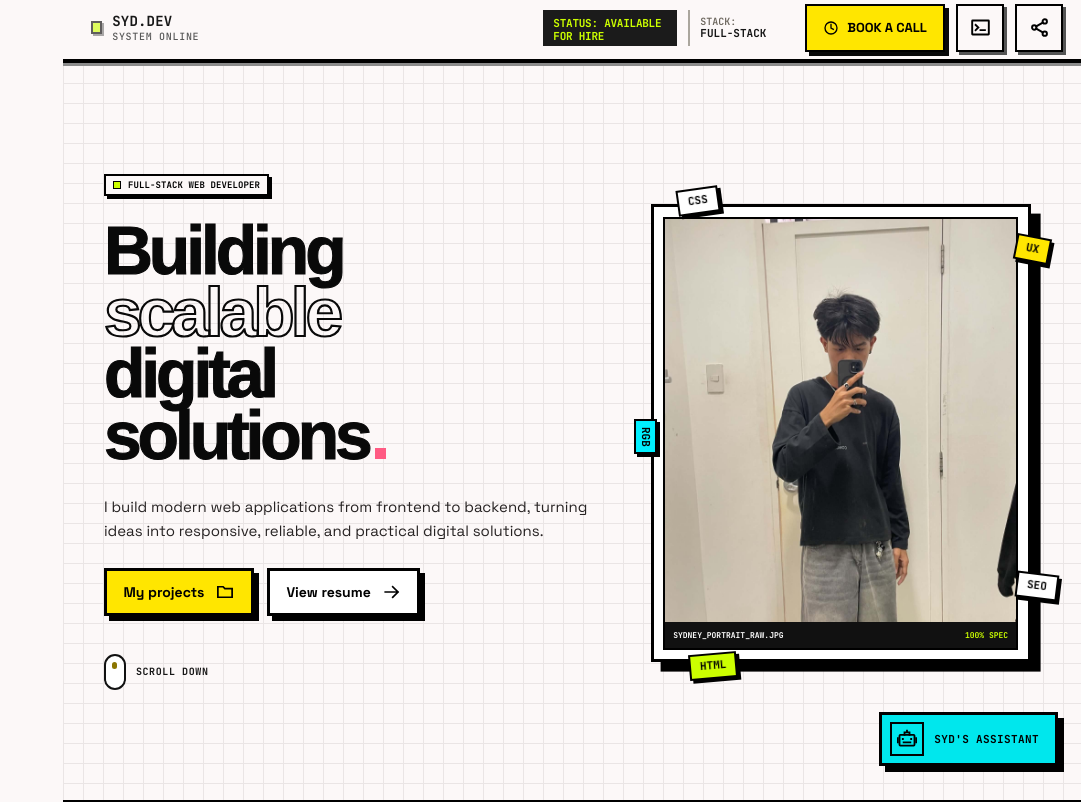
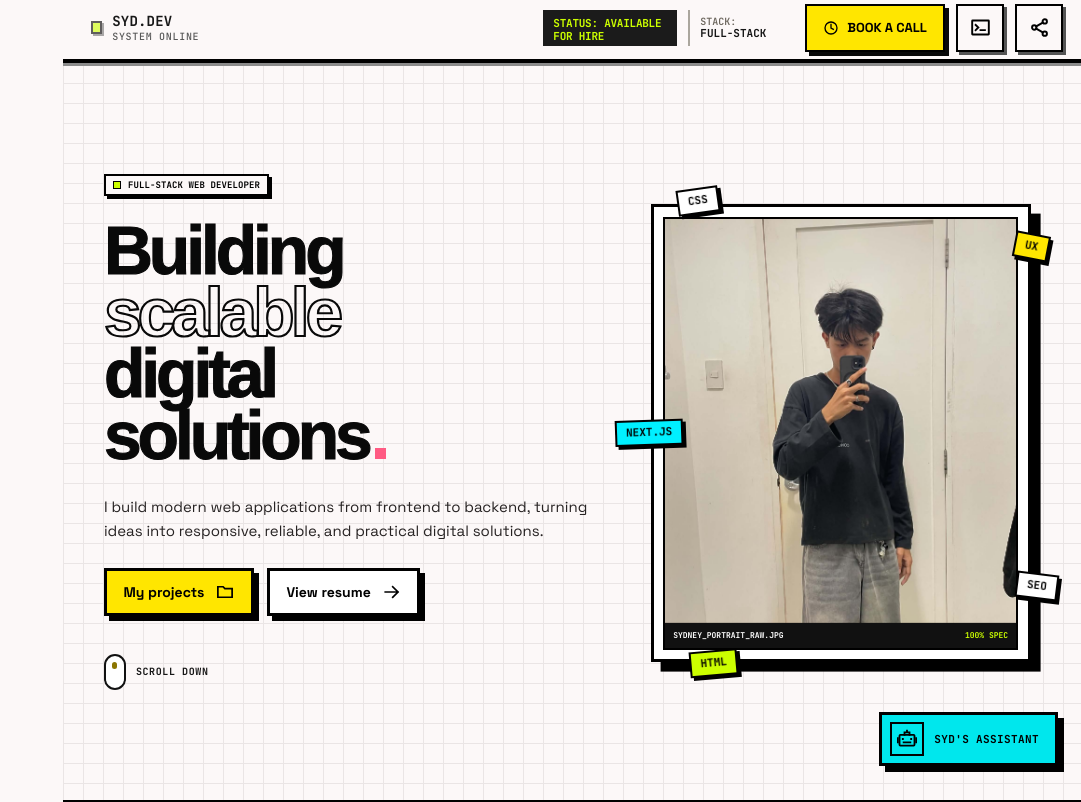
Before and after one commit to Syddevv/Portfolio-V2, a React (Vite) app in the folder my-portfolio/: page /#explore in a window 1280 px wide. Shown: the top 802 px of the page, without its empty margins (199-1280 px from the left). Built offline with nearby package versions, Linux system fonts and the light colour scheme.

Commit message:
style: update portrait sticker from RGB to NEXT.JS for improved clarity

```diff
--- a/my-portfolio/src/components/Explore.css
+++ b/my-portfolio/src/components/Explore.css
@@ -86,26 +86,44 @@
 .hero-scroll-mouse > span { transition: transform var(--motion-fast) steps(2, end); }
 .hero-scroll:hover .hero-scroll-mouse > span { transform: translateY(3px); }
 
-.hero-visual { --portrait-shadow: clamp(8px, .75vw, 14px); position: relative; width: min(calc(100% - var(--portrait-shadow)), clamp(270px, 29.7vw, 570px)); justify-self: end; margin: 22px var(--portrait-shadow) 18px 0; }
+.hero-visual { --portrait-shadow: clamp(8px, .75vw, 14px); position: relative; width: min(calc(100% - var(--portrait-shadow)), clamp(270px, 29.7vw, 570px)); justify-self: end; margin: 22px var(--portrait-shadow) 18px 0; overflow: visible; }
 .portrait-frame { width: 100%; aspect-ratio: .83; padding: clamp(7px, .75vw, 13px); border: 3px solid #000; background: #fff; box-shadow: var(--portrait-shadow) var(--portrait-shadow) 0 #000; }
 .portrait-inner { display: flex; flex-direction: column; width: 100%; height: 100%; border: 2px solid #000; background: #e8e4d9; overflow: hidden; }
-.portrait-inner img { display: block; width: 100%; min-height: 0; flex: 1; object-fit: cover; object-position: center 27%; }
+.portrait-inner img {
+  --portrait-drift-x: 3px;
+  --portrait-drift-y: -5px;
+  display: block;
+  width: 100%;
+  min-height: 0;
+  flex: 1;
+  object-fit: cover;
+  object-position: center 27%;
+  animation: portrait-image-drift 5s ease-in-out infinite alternate;
+  will-change: transform;
+}
+@keyframes portrait-image-drift {
+  from { transform: scale(1.015) translate(0, 0); }
+  to { transform: scale(1.025) translate(var(--portrait-drift-x), var(--portrait-drift-y)); }
+}
 .portrait-caption { display: flex; align-items: center; justify-content: space-between; gap: 8px; min-height: clamp(24px, 2vw, 34px); padding: 0 8px; background: #111; color: #fff; font: 700 clamp(8px, .57vw, 11px)/1 var(--font-mono); white-space: nowrap; }
 .portrait-caption span:last-child { color: #ccff00; }
-.portrait-sticker { position: absolute; z-index: 2; display: grid; place-items: center; min-height: clamp(25px, 2vw, 36px); padding: 3px 9px; border: 2px solid #000; box-shadow: 3px 3px 0 #000; background: #fff; color: #000; font: 700 clamp(11px, .8vw, 15px)/1 var(--font-mono); }
+.portrait-sticker { position: absolute; z-index: 2; display: grid; place-items: center; width: max-content; min-height: clamp(25px, 2vw, 36px); padding: 3px 9px; border: 2px solid #000; box-shadow: 3px 3px 0 #000; background: #fff; color: #000; font: 700 clamp(11px, .8vw, 15px)/1 var(--font-mono); animation: portrait-sticker-float var(--float-duration, 4.2s) var(--float-delay, 0s) ease-in-out infinite alternate; transition: transform var(--motion-fast) var(--ease-mechanical), box-shadow var(--motion-fast) var(--ease-mechanical); }
+.portrait-sticker:hover { transform: translateY(-2px); box-shadow: 4px 4px 0 #000; }
 .portrait-sticker-css { top: -16px; left: 7%; rotate: -8deg; }
 .portrait-sticker-ux { top: 7%; right: -5%; rotate: 11deg; background: #ffe600; }
-.portrait-sticker-rgb { top: 47%; left: -17px; padding: 6px 4px; writing-mode: vertical-rl; background: #00f0ff; }
+.portrait-sticker-next { top: 47%; left: -36px; rotate: -2deg; background: #00f0ff; }
 .portrait-sticker-seo { right: -7%; bottom: 14%; rotate: 7deg; }
 .portrait-sticker-html { bottom: -16px; left: 10%; rotate: -5deg; background: #ccff00; }
 
-@keyframes portrait-sticker-drift {
+@keyframes portrait-sticker-float {
   from { translate: 0 0; }
-  to { translate: 0 -3px; }
+  to { translate: var(--float-x, 2px) var(--float-y, -6px); }
 }
-.portrait-sticker { animation: portrait-sticker-drift 3.8s steps(3, end) infinite alternate; }
-.portrait-sticker-ux, .portrait-sticker-seo { animation-delay: -1.2s; }
-.portrait-sticker-rgb { animation-delay: -2.4s; }
+.portrait-sticker-css { --float-duration: 4.2s; --float-delay: -1.4s; --float-x: 2px; --float-y: -6px; }
+.portrait-sticker-ux { --float-duration: 3.6s; --float-delay: -2.1s; --float-x: -2px; --float-y: -5px; }
+.portrait-sticker-next { --float-duration: 4.8s; --float-delay: -3.2s; --float-x: 3px; --float-y: -7px; }
+.portrait-sticker-seo { --float-duration: 4s; --float-delay: -.9s; --float-x: -2px; --float-y: -6px; }
+.portrait-sticker-html { --float-duration: 3.8s; --float-delay: -2.7s; --float-x: 1px; --float-y: -5px; }
 
 .app-shell--dark .hero-headline { color: #fcf8f8; }
 .app-shell--dark .hero-headline-outline { color: transparent; -webkit-text-stroke-color: #fcf8f8; }
@@ -140,8 +158,13 @@
   .hero-button svg { width: 17px; height: 17px; }
   .hero-scroll { margin-top: 34px; }
   .portrait-caption { font-size: 7px; }
+  .portrait-inner img { --portrait-drift-x: 1px; --portrait-drift-y: -3px; }
+  .portrait-sticker { --float-y: -3px; }
+  .portrait-sticker-next { left: -10px; --float-x: 2px; --float-y: -4px; }
+  .portrait-sticker-ux, .portrait-sticker-seo { right: -3%; }
 }
 @media (prefers-reduced-motion: reduce) {
   .portrait-sticker { animation: none; }
-  .hero-button, .hero-button-secondary svg, .hero-scroll-mouse > span { transition: none; }
+  .portrait-inner img { animation: none; will-change: auto; }
+  .portrait-sticker, .hero-button, .hero-button-secondary svg, .hero-scroll-mouse > span { transition: none; }
 }
--- a/my-portfolio/src/components/Explore.tsx
+++ b/my-portfolio/src/components/Explore.tsx
@@ -39,7 +39,7 @@ export function Explore() {
         </div>
         <span className="portrait-sticker portrait-sticker-css">CSS</span>
         <span className="portrait-sticker portrait-sticker-ux">UX</span>
-        <span className="portrait-sticker portrait-sticker-rgb">RGB</span>
+        <span className="portrait-sticker portrait-sticker-next">NEXT.JS</span>
         <span className="portrait-sticker portrait-sticker-seo">SEO</span>
         <span className="portrait-sticker portrait-sticker-html">HTML</span>
       </div>
```
